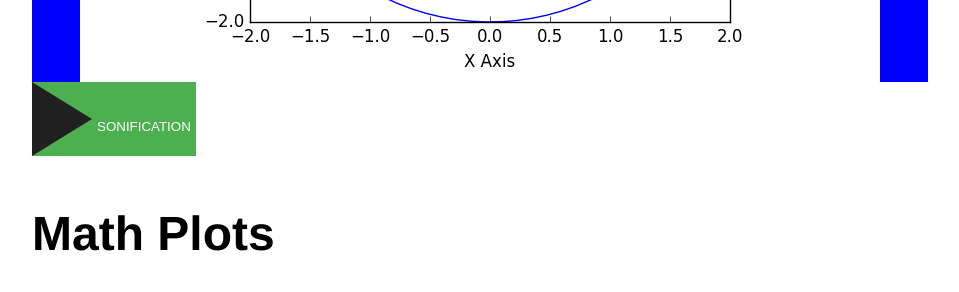
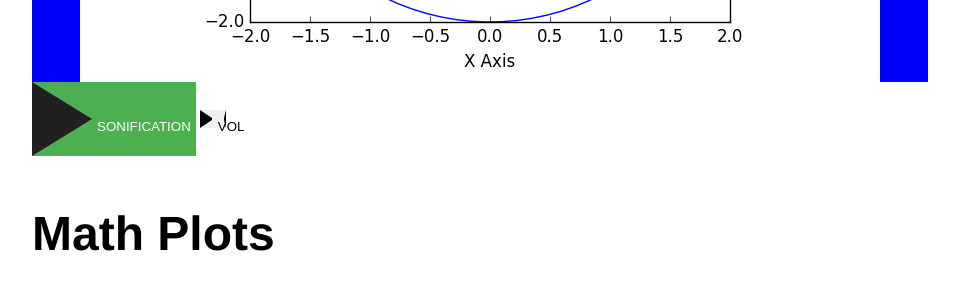
Before and after one commit to rbobkoskie3/rbobkoskie3.github.io, a Jekyll site: the page built from fixes/index.html, in a window 1280 px wide. Shown: the part 913-1205 px from the top of the page, without its empty margins (160-1119 px from the left). Built offline with Jekyll 4.4.1, drawn with Linux system fonts in a browser that asks for light colours.

Commit message:
Add files via upload

```diff
--- a/fixes/index.html
+++ b/fixes/index.html
@@ -134,6 +134,14 @@ title: Math, Sonification, Plots
             border-style: double;
             border-width: 0px 0px 0px 60px;
         }
+
+        .vol {
+            width: 0;
+            height: 0;
+            border-top: 8px solid transparent;
+            border-left: 12px solid #000;
+            border-bottom: 8px solid transparent;
+        }
         </style>
 </head>
 
@@ -213,3 +221,4 @@ title: Math, Sonification, Plots
         </script>
         <!-- input type="button" class="button" value="SONIFICATION" onclick="play()" -->
         <button class="play" onclick="play(this)">SONIFICATION</button>
+        <button class="vol" onclick="play(this)">VOL</button>
```
